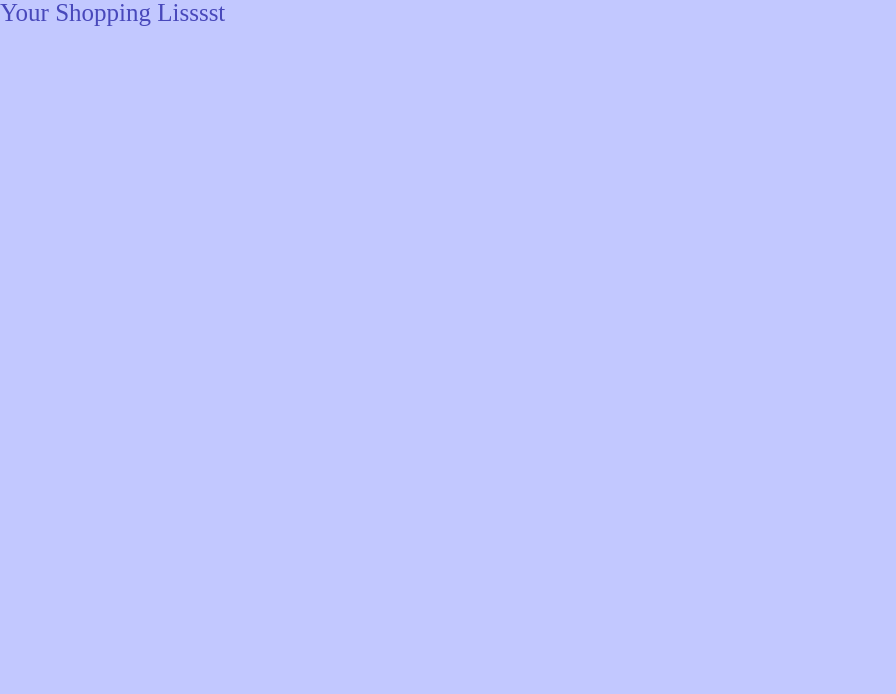
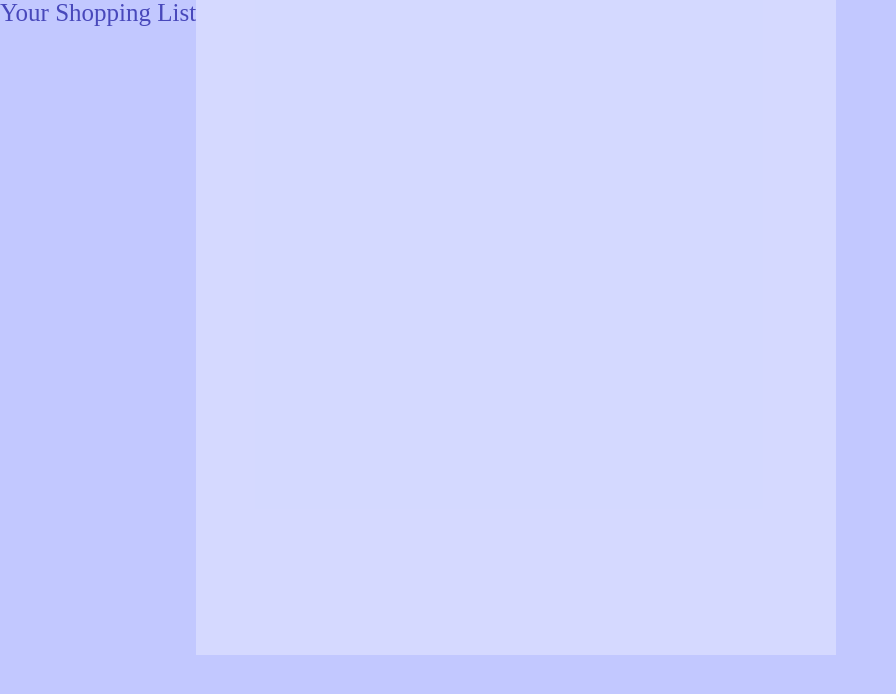
Before and after one commit to JessicaRosalia/Shopping-List, a React (Create React App) app: page / in a window 1280 px wide. Shown: the top 694 px of the page, without its empty margins (0-896 px from the left). Built offline with nearby package versions, Linux system fonts and the light colour scheme.

Commit message:
creatg component FormAddItem and Wrapper Main

```diff
--- a/src/App.js
+++ b/src/App.js
@@ -1,11 +1,15 @@
 import React from 'react';
+import FormAddItem from './components/FormAddItem';
 import Title from './components/Title';
+import Main from './components/Main';
 
 function App() {
   return (
-    <>
-      <Title> Your Shopping Lisssst </Title>
-    </>
+    <Main>
+      <Title> Your Shopping List </Title>
+
+      <FormAddItem />
+    </Main>
   );
 }
 
--- /dev/null
+++ b/src/components/Box/index.js
@@ -0,0 +1,9 @@
+import styled from 'styled-components';
+
+const Box = styled.div`
+    width: 300px;
+    height:300px;
+    background-color: rgba(255,255,255,0.3);
+`;
+
+export default Box;
--- /dev/null
+++ b/src/components/FormAddItem/index.js
@@ -0,0 +1,9 @@
+import styled from 'styled-components';
+import Box from '../Box';
+
+const FormAddItem = styled(Box).attrs({ as: 'form' })`
+    width:50vw;
+    height:655px;
+`;
+
+export default FormAddItem;
--- /dev/null
+++ b/src/components/Main/index.js
@@ -0,0 +1,7 @@
+import styled from 'styled-components';
+
+const Main = styled.main`
+    display: flex;
+`;
+
+export default Main;
```
